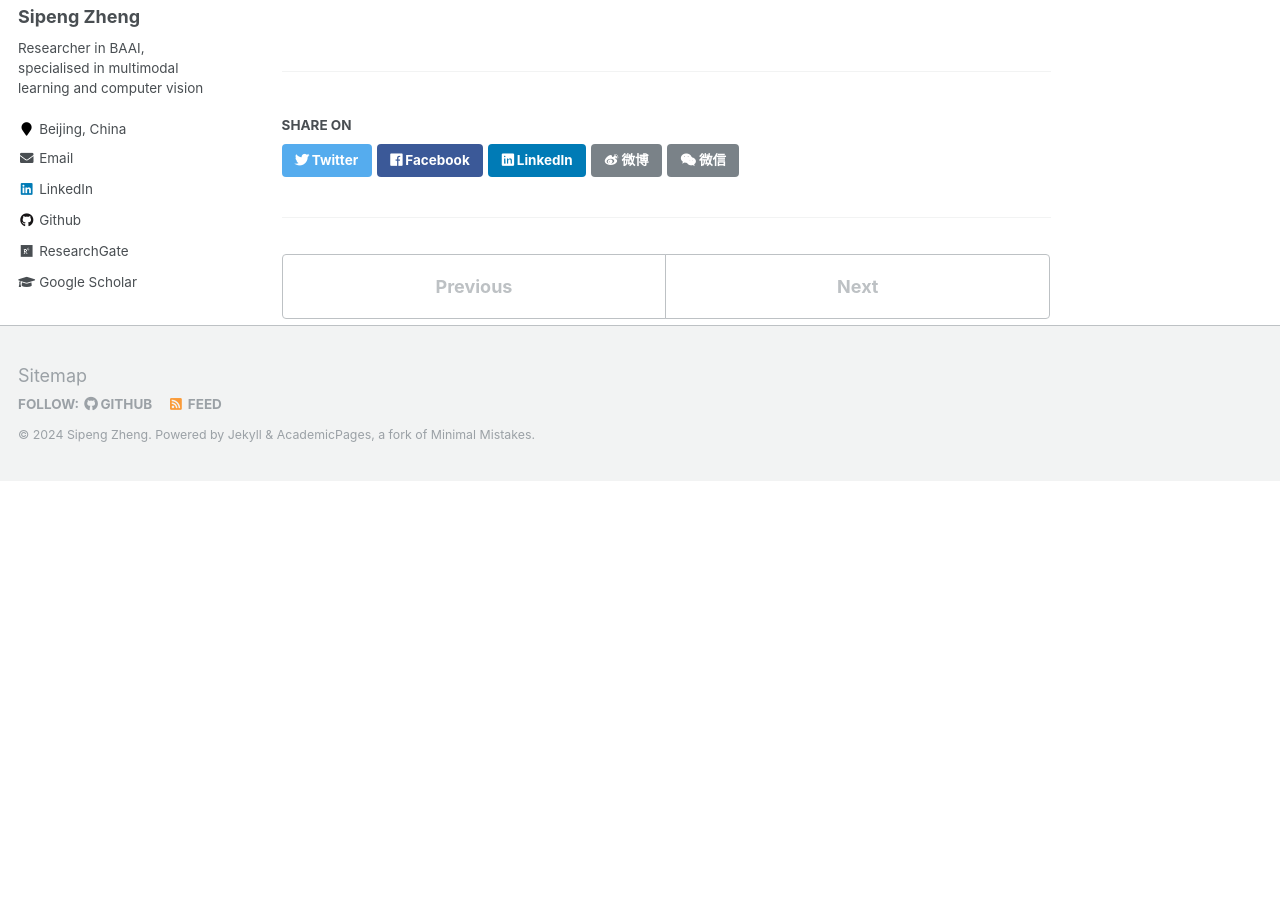
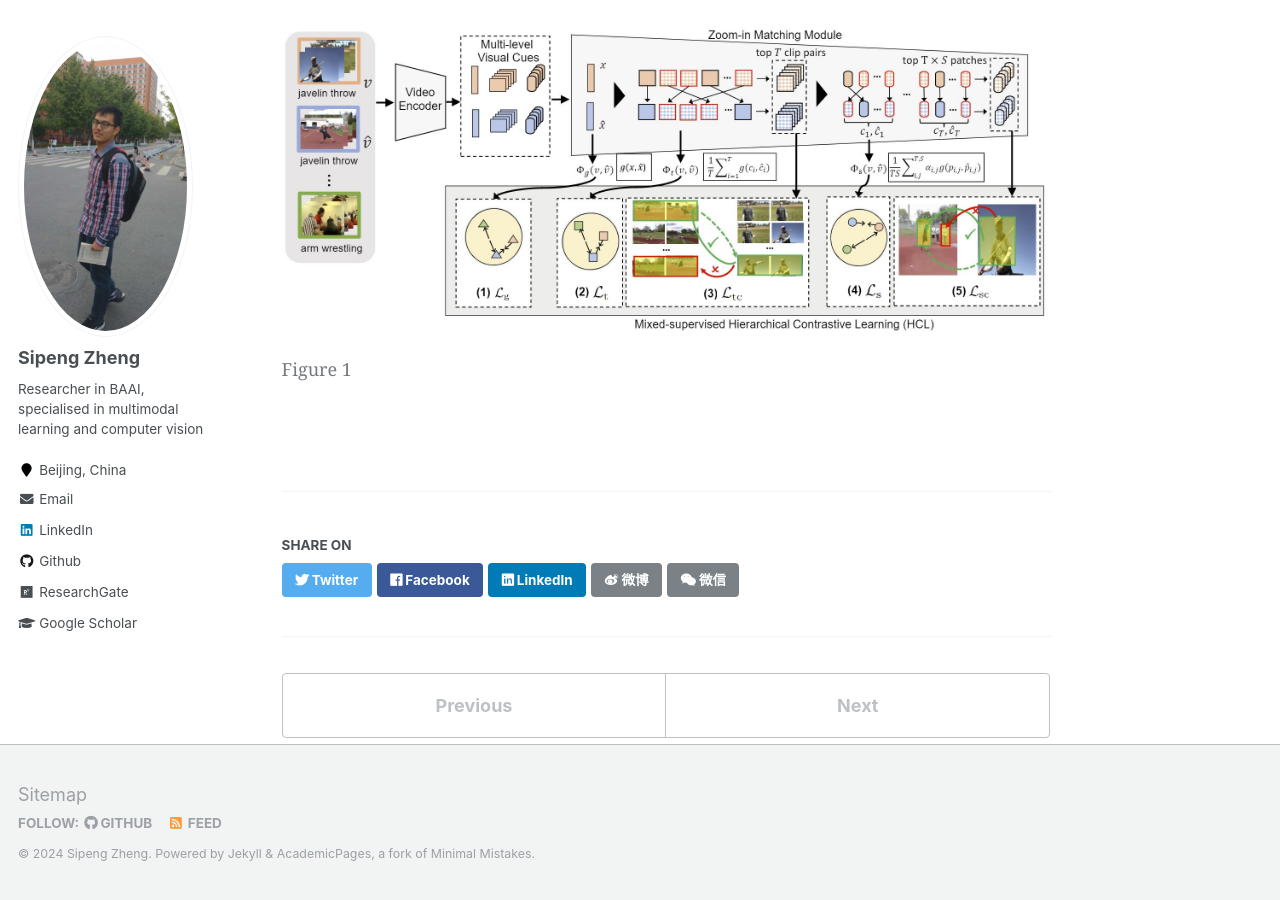
Before and after one commit to zhengsipeng/zhengsipeng.github.io, a Jekyll site: the page built from _publications/2022-10-HCL.md, in a window 1280 px wide and 900 px high, scrolled down 767 px. Built offline with Jekyll 4.4.1, drawn with Linux system fonts in a browser that asks for light colours; before the commit the page ends 1248 px from its top, so only the background shows below that.

Commit message:
update 24.1.4

```diff
--- a/_publications/2022-10-HCL.md
+++ b/_publications/2022-10-HCL.md
@@ -9,3 +9,9 @@
 citation: 'S Zheng, S Chen, Q Jin. "Few-shot Action Recognition with Hierarchical Matching and Contrastive Learning." <i>2022 European Conference on Computer Vision</i>. 297-313.'
 ---
 Few-shot action recognition aims to recognize actions in test videos based on limited annotated data of target action classes. The dominant approaches project videos into a metric space and classify videos via nearest neighboring. They mainly measure video similarities using global or temporal alignment alone, while an optimum matching should be multi-level. However, the complexity of learning coarse-to-fine matching quickly rises as we focus on finer-grained visual cues, and the lack of detailed local supervision is another challenge. In this work, we propose a hierarchical matching model to support comprehensive similarity measure at global, temporal and spatial levels via a zoom-in matching module. We further propose a mixed-supervised hierarchical contrastive learning (HCL), which not only employs supervised contrastive learning to differentiate videos at different levels, but also utilizes cycle consistency as weak supervision to align discriminative temporal clips or spatial patches. Our model achieves state-of-the-art performance on four benchmarks especially under the most challenging 1-shot recognition setting.
+
+
+<figure style="text-align: center;">
+<img src="../images/pubs/eccv22_fewshot.jpg" width="100%" height="100%" alt="替代文本">
+<figcaption style="text-align: center; font-size: 18px">Figure 1</figcaption>
+</figure>
```
